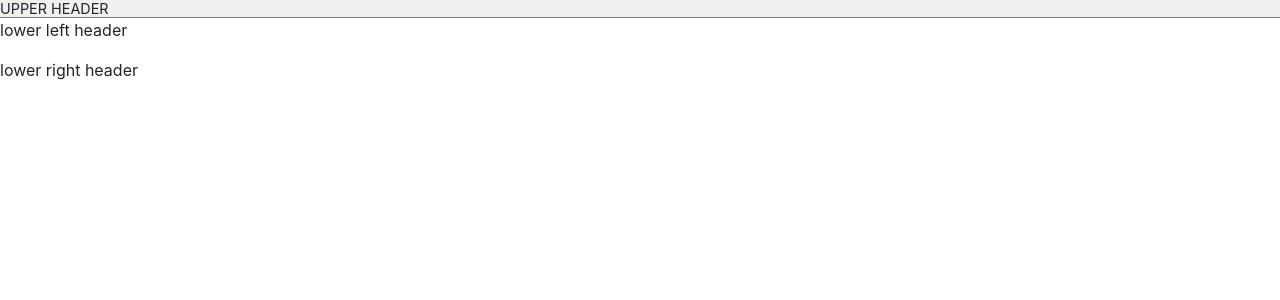
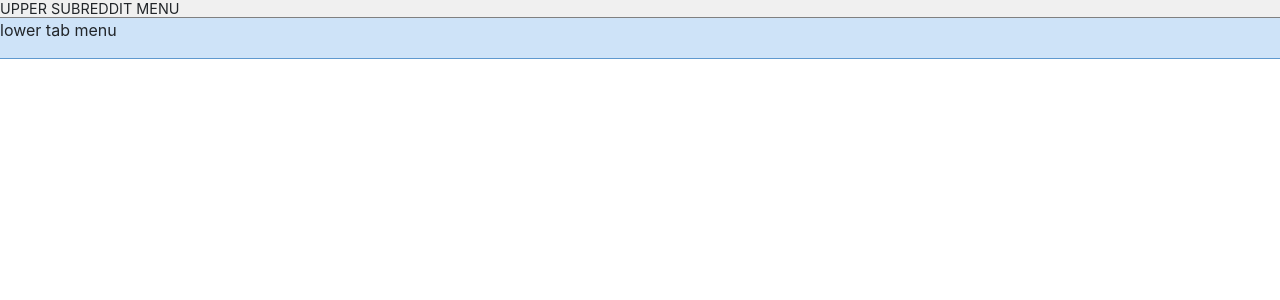
Before and after one commit to emilywatkins/clone, an Angular app: page / in a window 1280 px wide. Shown: the top 300 px of the page. Built offline with nearby package versions, Linux system fonts and the light colour scheme.

Commit message:
pare down divs and styling for banner.

```diff
--- a/src/app/app.component.css
+++ b/src/app/app.component.css
@@ -7,3 +7,15 @@
   height: 18px;
   line-height: 18px;
 }
+
+#header {
+  border-bottom: 1px solid #5f99cf;
+  position: relative;
+  background-color: #cee3f8;
+  z-index: 99;
+}
+
+.dropdown {
+  float: left;
+  padding-left: 5px;
+}
--- a/src/app/app.component.html
+++ b/src/app/app.component.html
@@ -1,13 +1,13 @@
 <div>
   <div id="header" role="banner">
     <div id="upper-header">
-      <p>upper header</p>
+      <p>upper subreddit menu</p>
+      <!-- component, list upper subreddits -->
     </div>
-    <div id="lower-left-header">
-      <p>lower left header</p>
-    </div>
-    <div id="lower-right-header">
-      <p>lower right header</p>
+    <div id="lower-header">
+      <p>lower tab menu</p>
+      <!-- component, list tab menu items -->
+
     </div>
   </div>
 </div>
```
